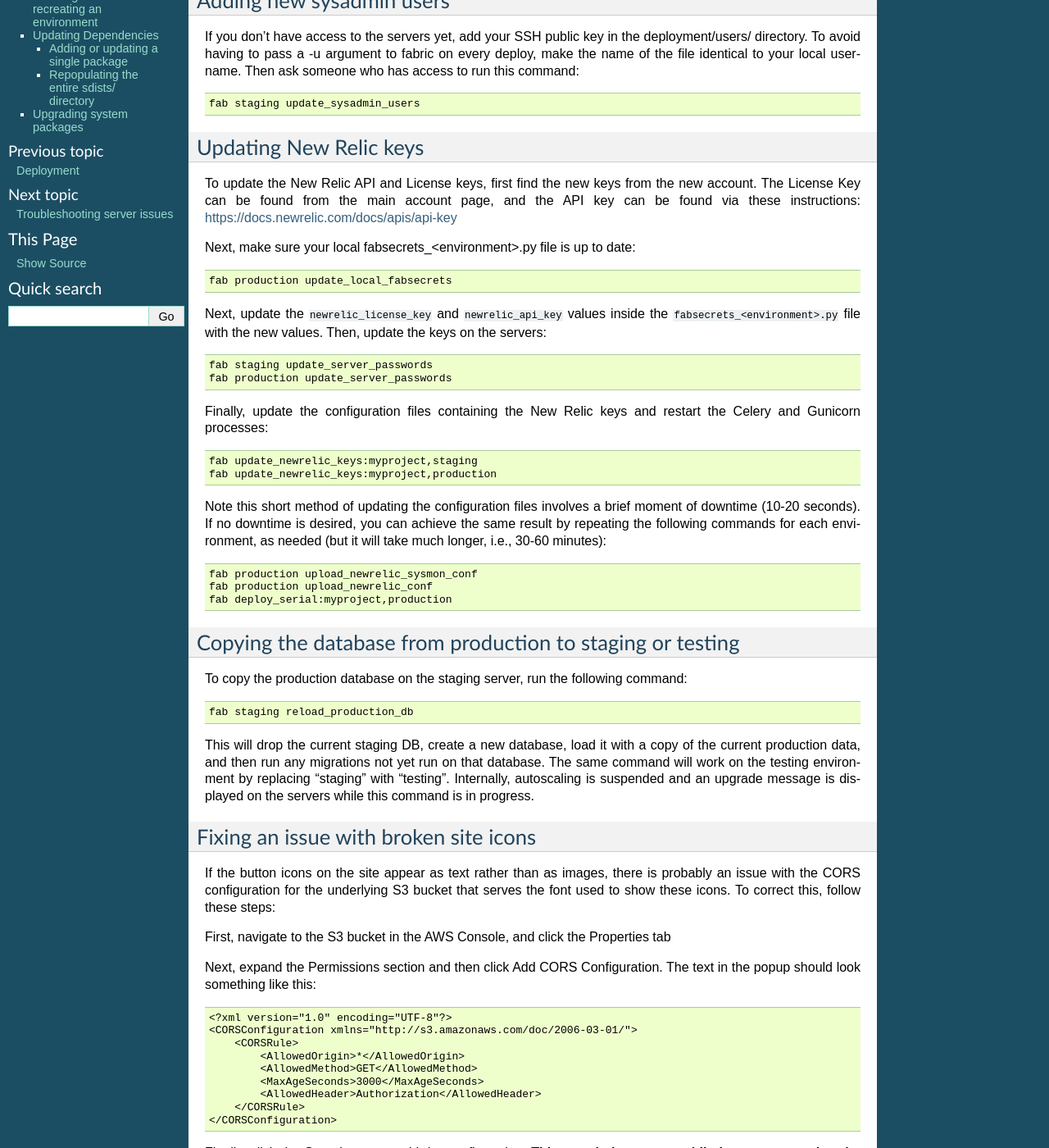
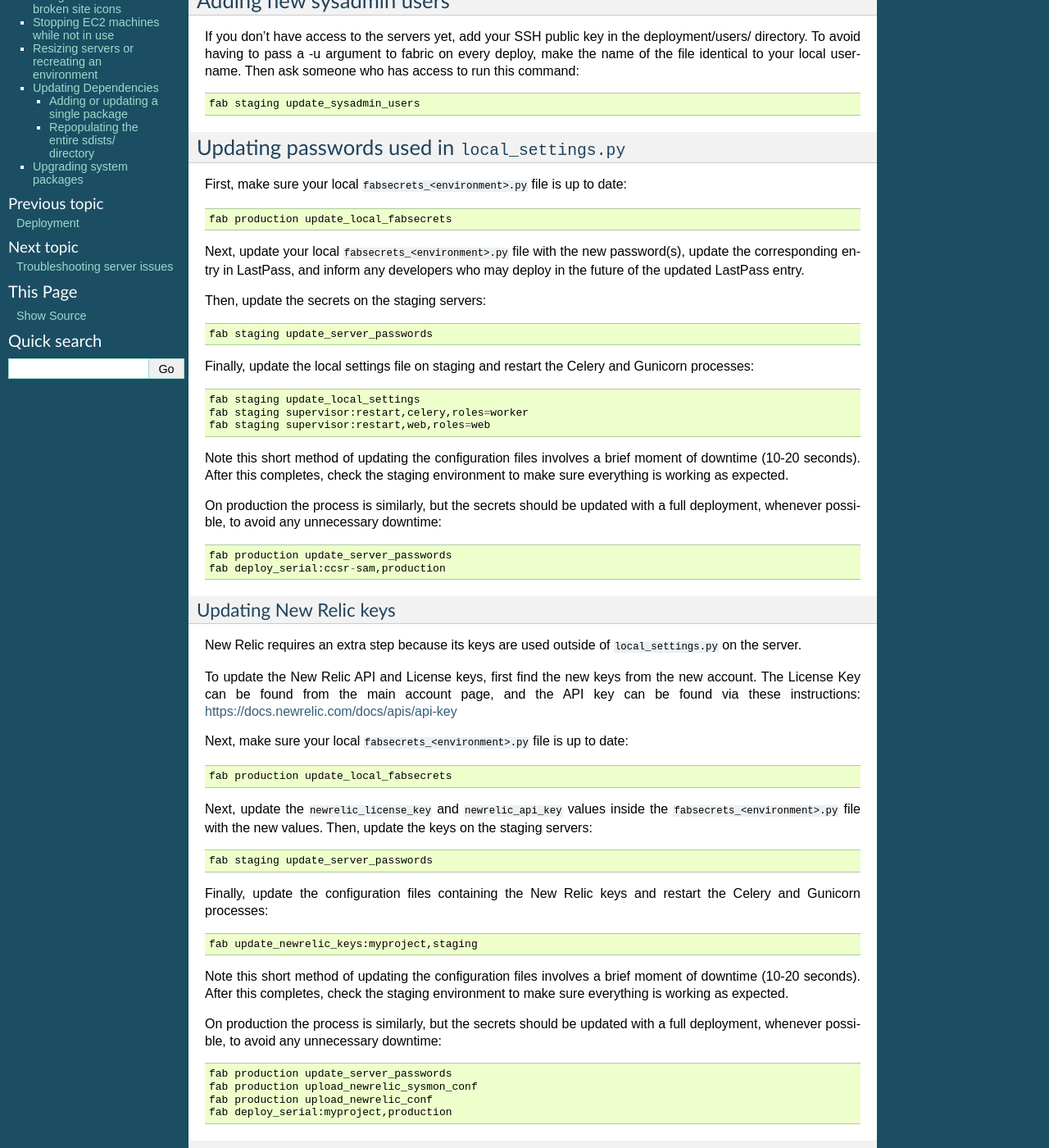
Before and after one commit to caktus/fabulaws, a Sphinx documentation site: the page built from docs/maintenance.rst, in a window 1280 px wide and 1400 px high, scrolled down 295 px. Shown: the whole window at 82% size. Built offline with Sphinx 7.4.7, drawn with Linux system fonts in a browser that asks for light colours; some of the changed text lies outside the part shown.

Commit message:
add docs for testing password updates on staging without a full deployment

```diff
--- a/docs/maintenance.rst
+++ b/docs/maintenance.rst
@@ -22,35 +22,71 @@ Then ask someone who has access to run this command::
 
     fab staging update_sysadmin_users
 
+Updating passwords used in ``local_settings.py``
+------------------------------------------------
+
+First, make sure your local ``fabsecrets_<environment>.py`` file is up to date::
+
+    fab production update_local_fabsecrets
+
+Next, update your local ``fabsecrets_<environment>.py`` file with the new
+password(s), update the corresponding entry in LastPass, and inform any
+developers who may deploy in the future of the updated LastPass entry.
+
+Then, update the secrets on the staging servers::
+
+    fab staging update_server_passwords
+
+Finally, update the local settings file on staging and restart the Celery and
+Gunicorn processes::
+
+    fab staging update_local_settings
+    fab staging supervisor:restart,celery,roles=worker
+    fab staging supervisor:restart,web,roles=web
+
+Note this short method of updating the configuration files involves a brief
+moment of downtime (10-20 seconds). After this completes, check the staging
+environment to make sure everything is working as expected.
+
+On production the process is similarly, but the secrets should be updated with
+a full deployment, whenever possible, to avoid any unnecessary downtime::
+
+    fab production update_server_passwords
+    fab deploy_serial:ccsr-sam,production
+
 Updating New Relic keys
------------------------
++++++++++++++++++++++++
+
+New Relic requires an extra step because its keys are used outside of
+``local_settings.py`` on the server.
 
 To update the New Relic API and License keys, first find the new keys from
 the new account. The License Key can be found from the main account page, and
 the API key can be found via these instructions: https://docs.newrelic.com/docs/apis/api-key
 
-Next, make sure your local fabsecrets_<environment>.py file is up to date::
+Next, make sure your local ``fabsecrets_<environment>.py`` file is up to date::
 
     fab production update_local_fabsecrets
 
 Next, update the ``newrelic_license_key`` and ``newrelic_api_key`` values
 inside the ``fabsecrets_<environment>.py`` file with the new values. Then, update the keys
-on the servers::
+on the staging servers::
 
     fab staging update_server_passwords
-    fab production update_server_passwords
 
 Finally, update the configuration files containing the New Relic keys and
 restart the Celery and Gunicorn processes::
 
     fab update_newrelic_keys:myproject,staging
-    fab update_newrelic_keys:myproject,production
 
 Note this short method of updating the configuration files involves a brief
-moment of downtime (10-20 seconds). If no downtime is desired, you can
-achieve the same result by repeating the following commands for each
-environment, as needed (but it will take much longer, i.e., 30-60 minutes)::
+moment of downtime (10-20 seconds). After this completes, check the staging
+environment to make sure everything is working as expected.
 
+On production the process is similarly, but the secrets should be updated with
+a full deployment, whenever possible, to avoid any unnecessary downtime::
+
+    fab production update_server_passwords
     fab production upload_newrelic_sysmon_conf
     fab production upload_newrelic_conf
     fab deploy_serial:myproject,production
```
